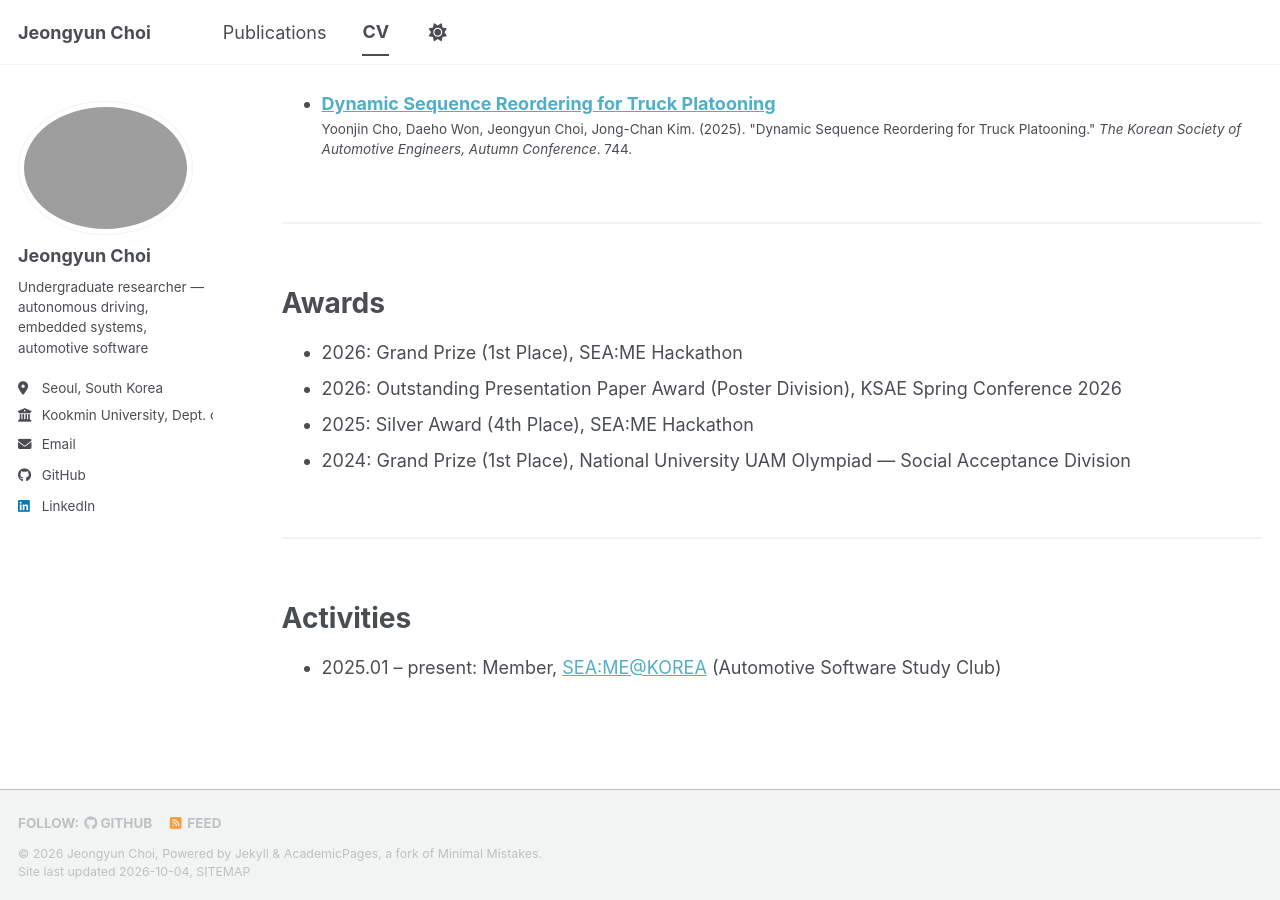
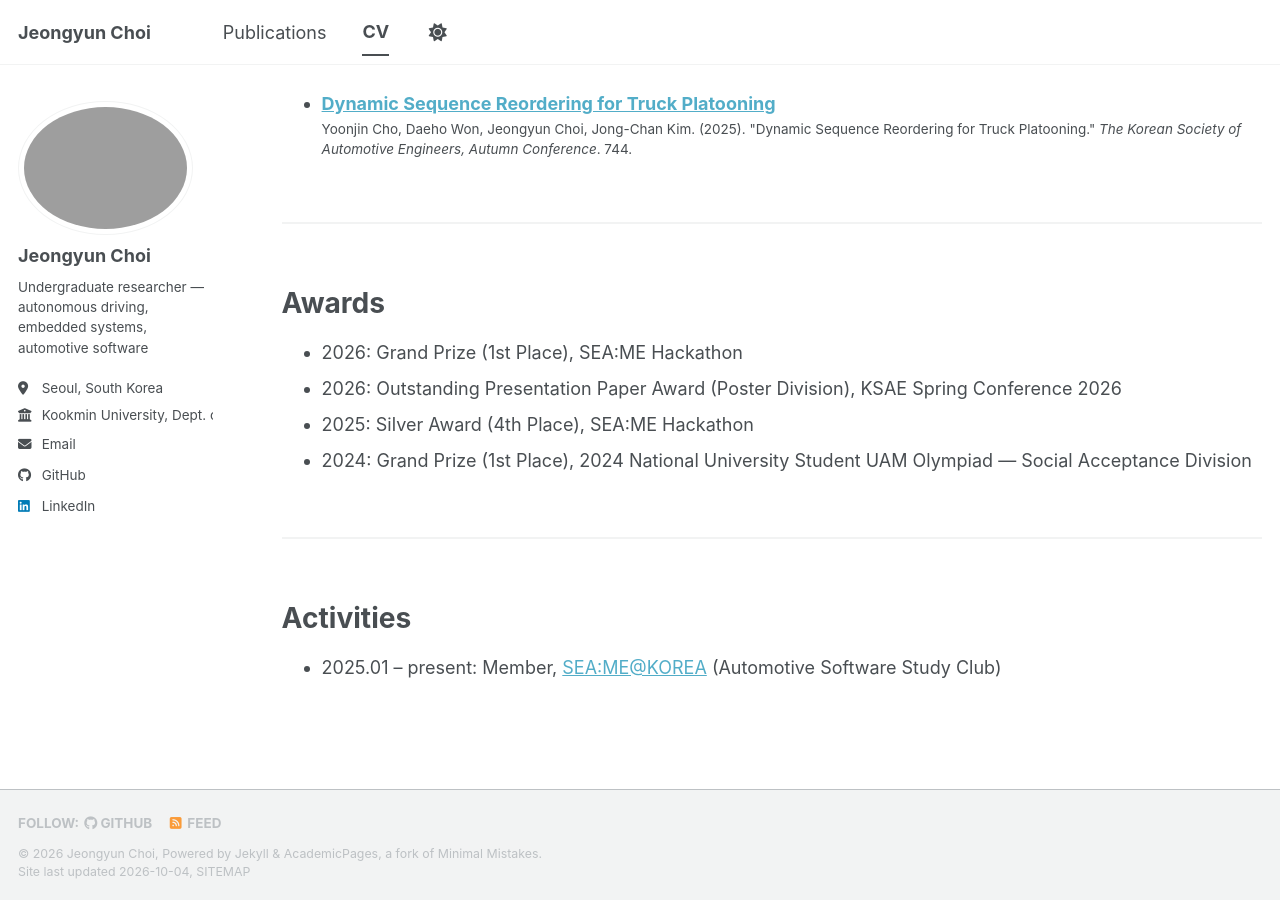
Before and after one commit to choijeongyun12/choijeongyun12.github.io, a Jekyll site: the page built from _pages/cv.md, in a window 1280 px wide and 900 px high, scrolled down 1066 px. Built offline with Jekyll 4.4.1, drawn with Linux system fonts in a browser that asks for light colours; a style sheet for code colours, icons or effects is not loaded.

Commit message:
Use official name for the 2024 National University Student UAM Olympiad

```diff
--- a/_pages/cv.md
+++ b/_pages/cv.md
@@ -47,7 +47,7 @@ Awards
 * 2026: Grand Prize (1st Place), SEA:ME Hackathon
 * 2026: Outstanding Presentation Paper Award (Poster Division), KSAE Spring Conference 2026
 * 2025: Silver Award (4th Place), SEA:ME Hackathon
-* 2024: Grand Prize (1st Place), National University UAM Olympiad &mdash; Social Acceptance Division
+* 2024: Grand Prize (1st Place), 2024 National University Student UAM Olympiad &mdash; Social Acceptance Division
 
 ---
 
```
